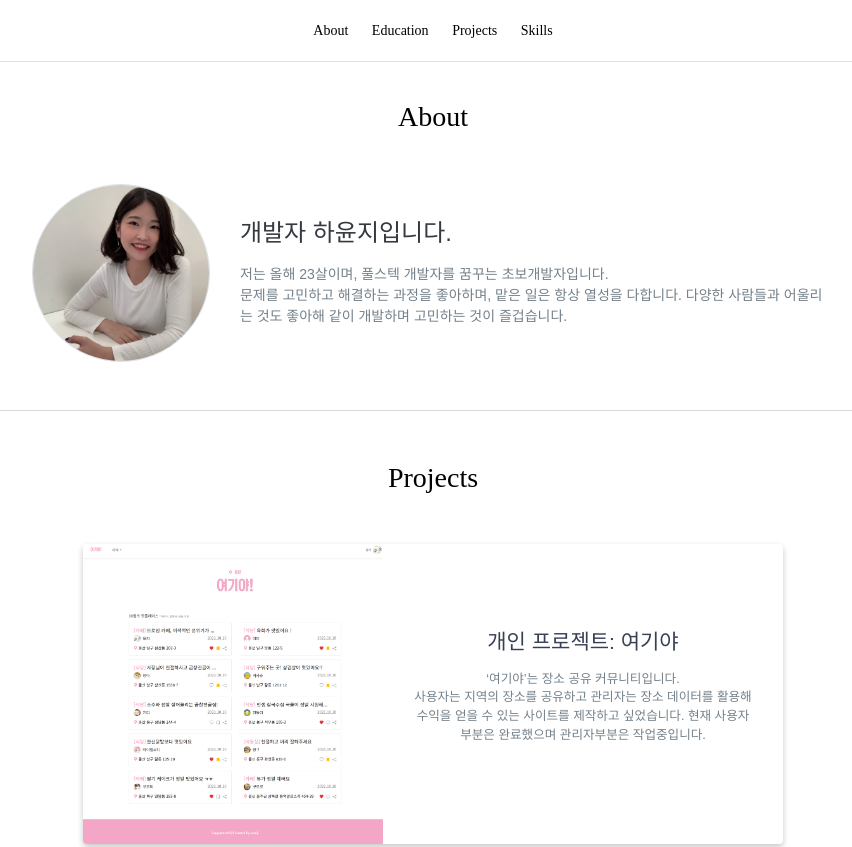
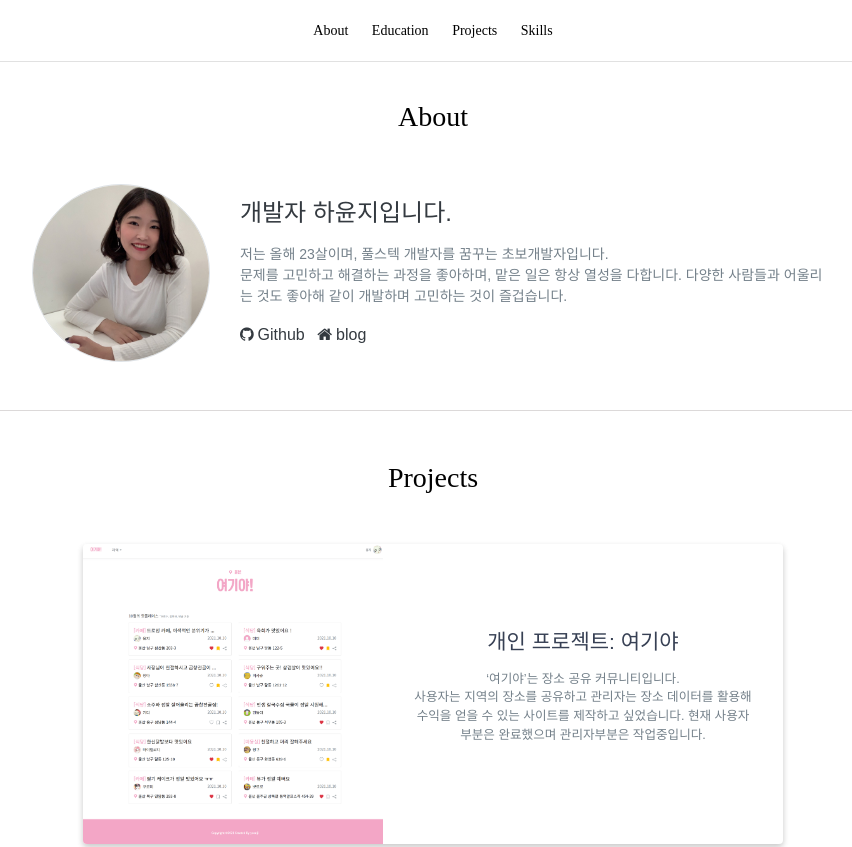
Before and after one commit to ijnooyah/Portfolio, a website: page index.html in a window 1280 px wide. Shown: the top 847 px of the page, without its empty margins (207-1059 px from the left). Drawn offline with nearby package versions, Linux system fonts and the light colour scheme; a web font is replaced by a local one.

Commit message:
about 수정

```diff
--- a/index.html
+++ b/index.html
@@ -63,8 +63,12 @@
 							<p>
 								저는 올해 23살이며, 풀스텍 개발자를 꿈꾸는 초보개발자입니다.<br>
 								문제를 고민하고 해결하는 과정을 좋아하며, 맡은 일은 항상 열성을 다합니다.
-								다양한 사람들과 어울리는 것도 좋아해 같이 개발하며 고민하는 것이 즐겁습니다.
+								다양한 사람들과 어울리는 것도 좋아해 같이 개발하며 고민하는 것이 즐겁습니다.<br>
 							</p>
+							<div class="mt-3 text-left" style="font-size:16px; text-al">
+							 <a class="text-dark mr-2" href="https://github.com/ijnooyah" target="_blank"><i class="fa fa-github mr-1" aria-hidden="true"></i>Github</a>
+								<a class="text-dark" href="https://mimidevelop.tistory.com/" target="_blank"><i class="fa fa-home mr-1" aria-hidden="true"></i>blog</a>
+							</div>
 						</div>
 					</div>
 				</div>
```
